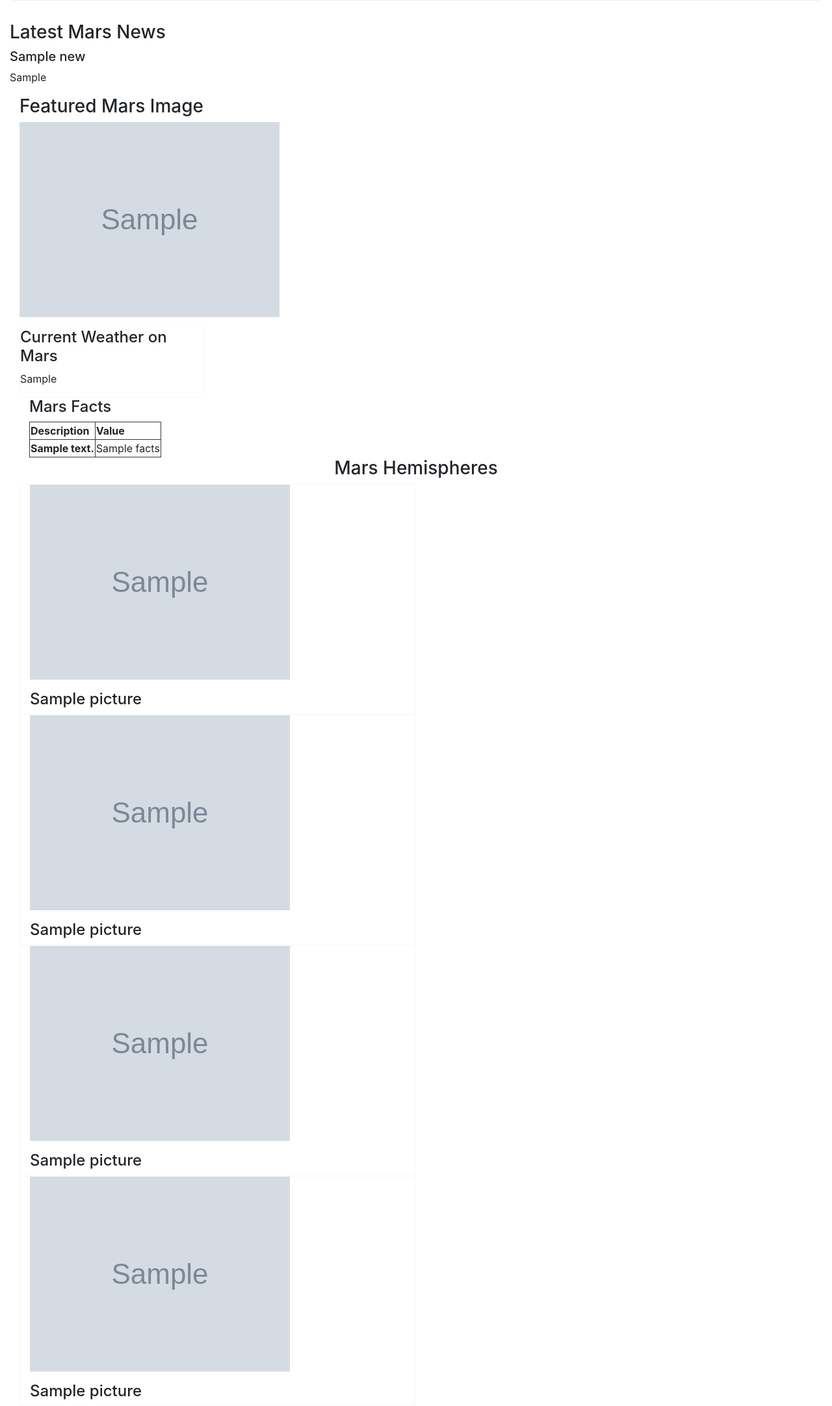
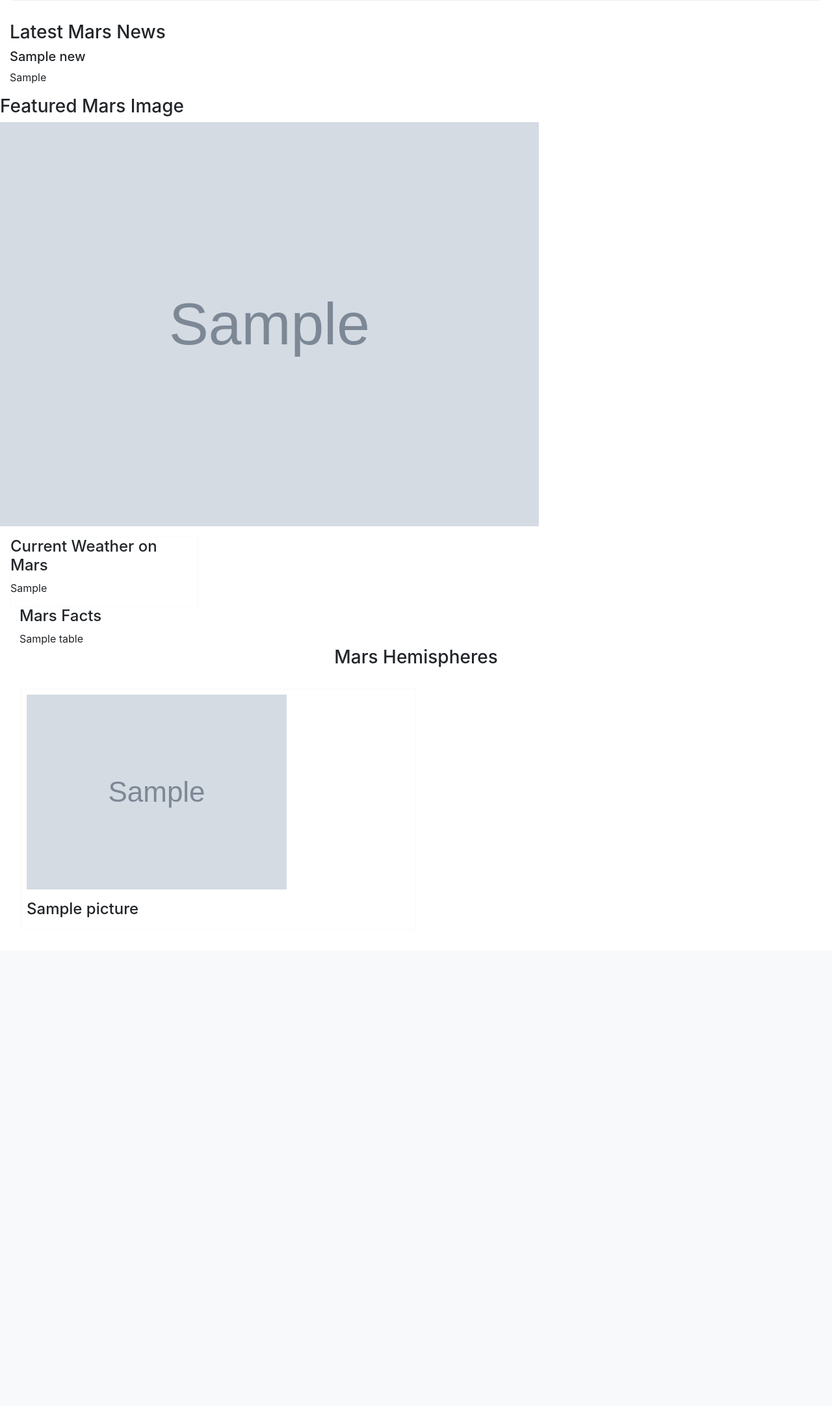
Before and after one commit to olutomiwaxl/mission-to-mars, a Flask app: page / in a window 1280 px wide. Shown: the part 309-2473 px from the top of the page at 65% size. After the commit the page ends 1721 px from the top, so only its background shows below. Run offline with Flask 2, Linux system fonts and the light colour scheme; grey boxes marked "Sample" are stand-in pictures; a database or web service that is not in the repository returns one stand-in record (values such as "Sample title"); some libraries are stand-ins or nearby versions.

Commit message:
final commit

```diff
--- a/templates/index.html
+++ b/templates/index.html
@@ -32,10 +32,10 @@
   <h5>{{ mars_data.news.0.news_title }}</h5>
   <p>{{ mars_data.news.0.news_p }}</p>
 </div>
-<div class="col-sm-12 col-md-12 col-lg-12 ml-0">
-  <div class="col-sm-12 col-md-8 col-lg-8 ml-0">
+<div class="col-sm-12 col-md-12 col-lg-12 m-0 p-0">
+  <div class="col-sm-12 col-md-8 col-lg-8 m-0 p-0">
       <h3>Featured Mars Image</h3>
-      <p><img src="{{ mars_data.mars_image}}" alt="Mars image"></p>
+      <p><img class="img-fluid max-width: 100% height: auto ol-sm-12 col-md-12 col-lg-12 m-0 p-0 pr-4" src="{{ mars_data.mars_image}}" alt="Mars image"></p>
   </div>
   <div class="col-sm-12 col-md-3 col-lg-3">
       <div class="border border-light">
@@ -44,40 +44,22 @@
       </div>
       <div class="col-sm-12 col-md-12">
         <h4>Mars Facts</h4>
-        <table class="border border-dark">
-            <tr>
-                <th class="border border-dark">Description</th>
-                <th class="border border-dark">Value</th>
-            </tr>
-            {% for MarsFact in mars_data.table %}
-            <tr>
-                <th class="border border-dark">{{ MarsFact.Description }}</th>
-                <td class="border border-dark">{{ MarsFact.Facts}}</td>
-            </tr>
-            {% endfor %}
+        {{mars_data['table']|safe}}
         </table>
     </div>
 </div>
-<div class="col-sm-12 col-md-12 col-lg-12">
-  <h3 class="text-center">Mars Hemispheres</h3>
-  <div class="col-sm-12 col-md-6 col-lg-6 border border-light">
-      <p><img src="{{ mars_data.hemisphere_images.0.img_url }}" alt="Mars Hemisphere image"></p>
-      <h4>{{ mars_data.hemisphere_images.0.title }}</h4>
-  </div>
-  <div class="col-sm-12 col-md-6 col-lg-6 border border-light">
-      <p><img src="{{ mars_data.hemisphere_images.1.img_url }}" alt="Mars Hemisphere image"></p>
-      <h4>{{ mars_data.hemisphere_images.1.title }}</h4>
-  </div>
-  <div class="col-sm-12 col-md-6 col-lg-6 border border-light">
-      <p><img src="{{ mars_data.hemisphere_images.2.img_url }}" alt="Mars Hemisphere image"></p>
-      <h4>{{ mars_data.hemisphere_images.2.title }}</h4>
-  </div>
-  <div class="col-sm-12 col-md-6 col-lg-6 border border-light">
-      <p><img src="{{ mars_data.hemisphere_images.3.img_url }}" alt="Mars Hemisphere image"></p>
-      <h4>{{ mars_data.hemisphere_images.3.title }}</h4>
-  </div>
-</div>
 
+<div class="col-sm-12 col-md-12 m-0 p-0">
+    <h3 class="text-center m-0 p-0">Mars Hemispheres</h3>
+    <div class="row p-2  m-4">
+        {% for picture in mars_data.hemisphere_images %}
+        <div class="col-sm-12 col-md-6 border border-light p-2">
+            <p><img class="img-fluid max-width: 100% height: auto m-0 p-0" src="{{ picture.img_url }}"
+                    alt="Mars Hemisphere image"></p>
+            <h4>{{ picture.title }}</h4>
+        </div>
+        {% endfor %}
+    </div>
 
 </div>
 </body>
```
Also changed, not shown: scrape_mars.py (+7 -6 lines), 10 other files.
